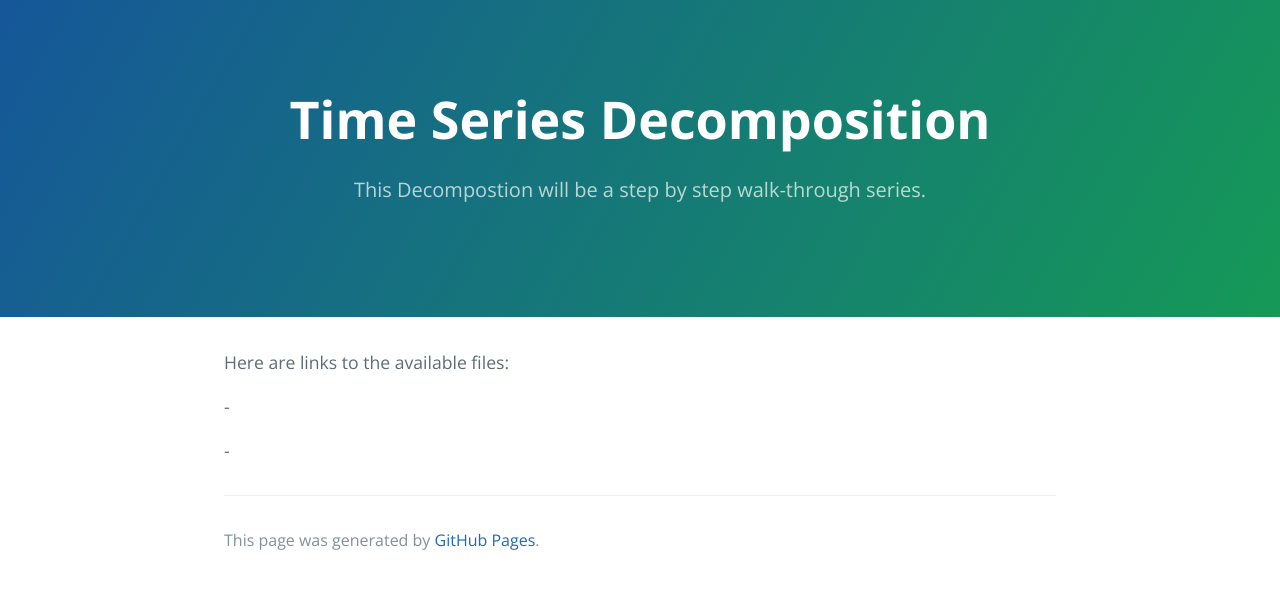
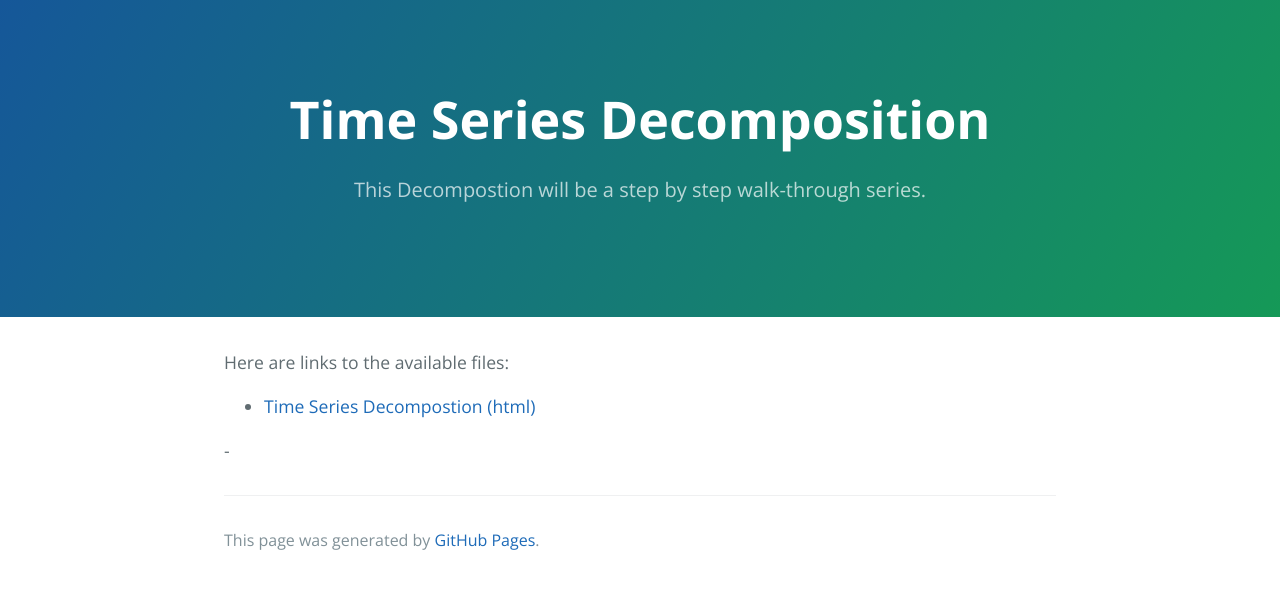
Before and after one commit to AGeorge01/AGeorge01.github.io, a Jekyll site: the page built from Timeseries/index.md, in a window 1280 px wide. Shown: the top 589 px of the page. Built offline with Jekyll 4.4.1, drawn with Linux system fonts in a browser that asks for light colours; our own code applies the rules of GitHub Pages for plain Markdown files.

Commit message:
Update index.md

```diff
--- a/Timeseries/index.md
+++ b/Timeseries/index.md
@@ -4,6 +4,6 @@ description: This Decompostion will be a step by step walk-through series.
 ---
 Here are links to the available files:
 
--
+- [Time Series Decompostion (html)]()
 
 -
```
